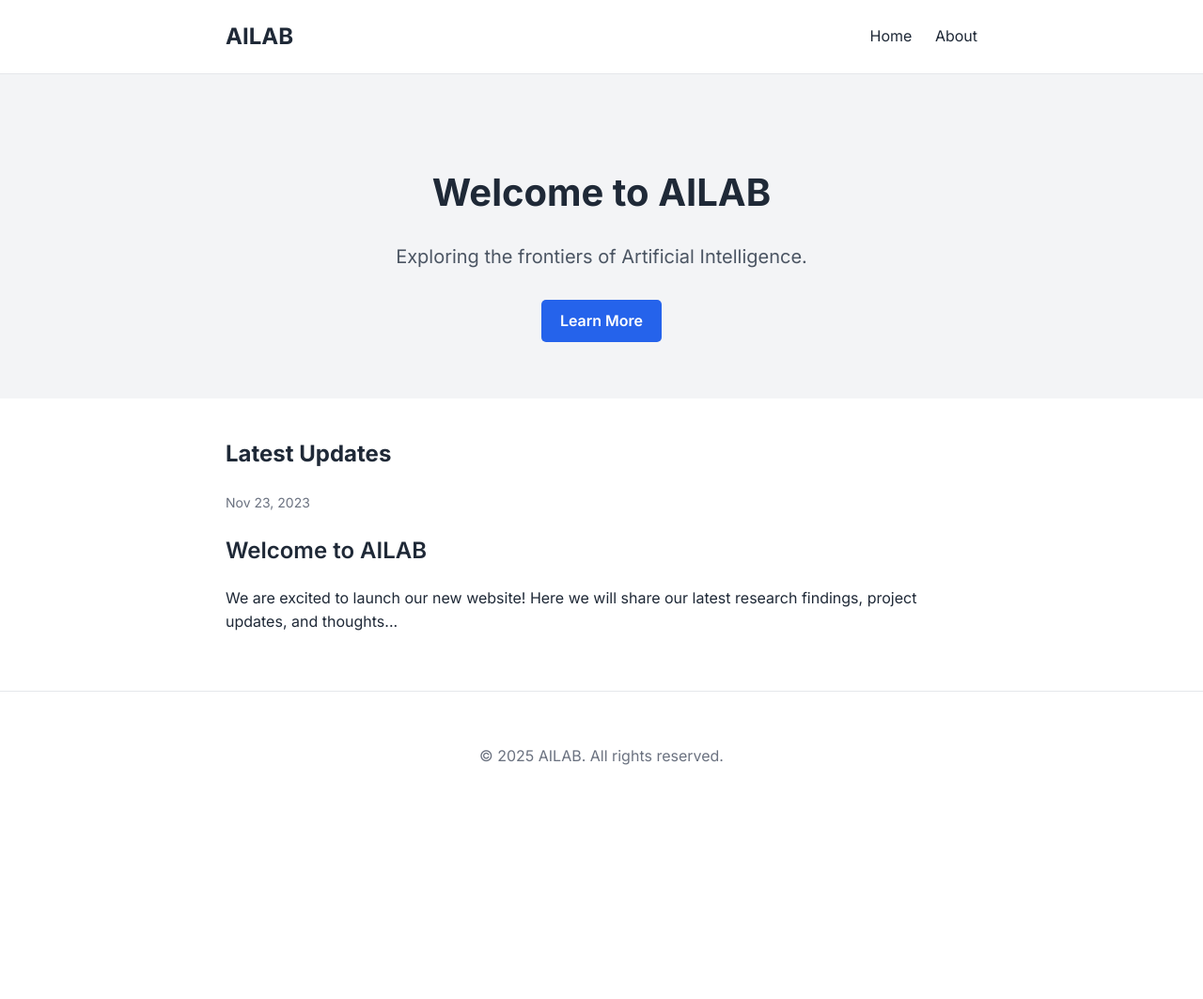
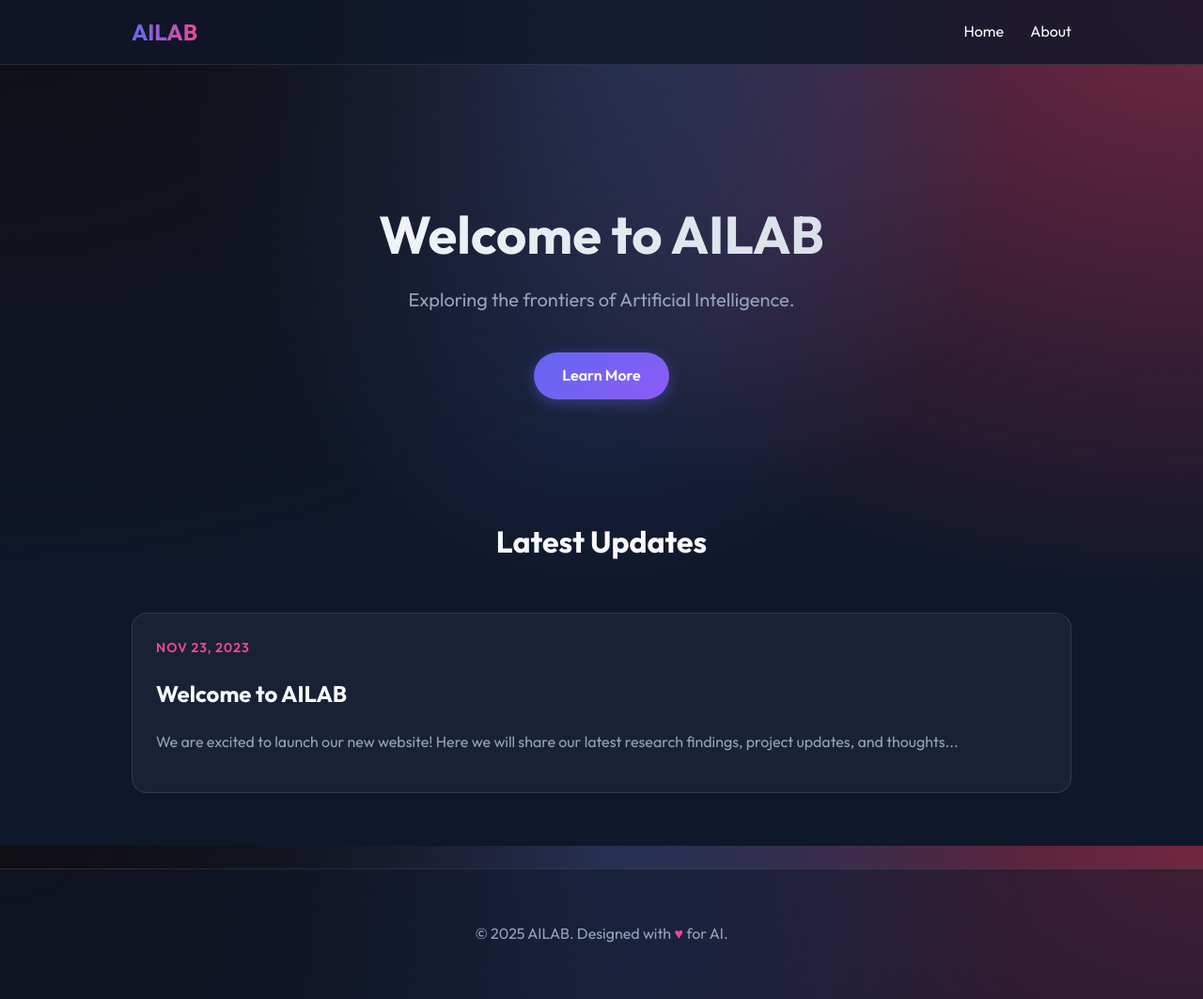
Before and after one commit to GiuseppeVizzari/ailab, a Jekyll site: the page built from index.md, in a window 1280 px wide and 1063 px high. Shown: the whole window at 94% size. Built offline with Jekyll 4.4.1, drawn with Linux system fonts in a browser that asks for light colours.

Commit message:
Upgrade to premium design

```diff
--- a/_includes/footer.html
+++ b/_includes/footer.html
@@ -1,5 +1,5 @@
 <footer class="site-footer">
     <div class="container">
-        <p>&copy; {{ site.time | date: '%Y' }} {{ site.title }}. All rights reserved.</p>
+        <p>&copy; {{ site.time | date: '%Y' }} {{ site.title }}. Designed with <span style="color: var(--secondary-color);">♥</span> for AI.</p>
     </div>
 </footer>
--- a/_includes/header.html
+++ b/_includes/header.html
@@ -1,6 +1,8 @@
 <header class="site-header">
     <div class="container">
-        <a class="site-title" href="{{ "/" | relative_url }}">{{ site.title }}</a>
+        <a class="site-title" href="{{ "/" | relative_url }}">
+            {{ site.title }}
+        </a>
         <nav class="site-nav">
             <a href="{{ "/" | relative_url }}">Home</a>
             <a href="{{ "/about" | relative_url }}">About</a>
--- a/_layouts/default.html
+++ b/_layouts/default.html
@@ -8,7 +8,7 @@
     <link rel="stylesheet" href="{{ "/assets/css/style.css" | relative_url }}">
     <link rel="preconnect" href="https://fonts.googleapis.com">
     <link rel="preconnect" href="https://fonts.gstatic.com" crossorigin>
-    <link href="https://fonts.googleapis.com/css2?family=Inter:wght@400;600;700&display=swap" rel="stylesheet">
+    <link href="https://fonts.googleapis.com/css2?family=Outfit:wght@300;400;600;700&display=swap" rel="stylesheet">
 </head>
 <body>
 
--- a/assets/css/style.css
+++ b/assets/css/style.css
@@ -1,9 +1,28 @@
 :root {
-    --primary-color: #2563eb;
-    --text-color: #1f2937;
-    --bg-color: #ffffff;
-    --secondary-bg: #f3f4f6;
-    --font-family: 'Inter', sans-serif;
+    /* Color Palette */
+    --primary-color: #6366f1;
+    /* Indigo 500 */
+    --primary-hover: #4f46e5;
+    /* Indigo 600 */
+    --secondary-color: #ec4899;
+    /* Pink 500 */
+    --accent-color: #8b5cf6;
+    /* Violet 500 */
+
+    --bg-color: #0f172a;
+    /* Slate 900 */
+    --text-color: #f8fafc;
+    /* Slate 50 */
+    --text-muted: #94a3b8;
+    /* Slate 400 */
+
+    --card-bg: rgba(30, 41, 59, 0.7);
+    /* Slate 800 with opacity */
+    --card-border: rgba(255, 255, 255, 0.1);
+
+    --font-family: 'Outfit', sans-serif;
+
+    --glass-shadow: 0 8px 32px 0 rgba(0, 0, 0, 0.37);
 }
 
 body {
@@ -12,28 +31,41 @@ body {
     background-color: var(--bg-color);
     margin: 0;
     line-height: 1.6;
+    overflow-x: hidden;
+    background-image:
+        radial-gradient(at 0% 0%, hsla(253, 16%, 7%, 1) 0, transparent 50%),
+        radial-gradient(at 50% 0%, hsla(225, 39%, 30%, 1) 0, transparent 50%),
+        radial-gradient(at 100% 0%, hsla(339, 49%, 30%, 1) 0, transparent 50%);
+    background-attachment: fixed;
 }
 
 a {
     color: var(--primary-color);
     text-decoration: none;
+    transition: color 0.3s ease;
 }
 
 a:hover {
-    text-decoration: underline;
+    color: var(--secondary-color);
 }
 
 .container {
-    max-width: 800px;
+    max-width: 1000px;
     margin: 0 auto;
     padding: 0 20px;
 }
 
 /* Header */
 .site-header {
-    background-color: var(--bg-color);
-    border-bottom: 1px solid #e5e7eb;
-    padding: 20px 0;
+    position: sticky;
+    top: 0;
+    z-index: 1000;
+    background: rgba(15, 23, 42, 0.8);
+    backdrop-filter: blur(12px);
+    -webkit-backdrop-filter: blur(12px);
+    border-bottom: 1px solid var(--card-border);
+    padding: 15px 0;
+    transition: all 0.3s ease;
 }
 
 .site-header .container {
@@ -46,75 +78,182 @@ a:hover {
     font-weight: 700;
     font-size: 1.5rem;
     color: var(--text-color);
-    text-decoration: none;
+    background: linear-gradient(to right, var(--primary-color), var(--secondary-color));
+    -webkit-background-clip: text;
+    background-clip: text;
+    -webkit-text-fill-color: transparent;
 }
 
 .site-nav a {
-    margin-left: 20px;
+    margin-left: 25px;
     color: var(--text-color);
     font-weight: 500;
+    position: relative;
+}
+
+.site-nav a::after {
+    content: '';
+    position: absolute;
+    width: 0;
+    height: 2px;
+    bottom: -5px;
+    left: 0;
+    background-color: var(--secondary-color);
+    transition: width 0.3s ease;
+}
+
+.site-nav a:hover::after {
+    width: 100%;
 }
 
 /* Hero */
 .hero {
-    background-color: var(--secondary-bg);
-    padding: 60px 0;
+    padding: 100px 0;
     text-align: center;
-    margin-bottom: 40px;
+    position: relative;
 }
 
 .hero h1 {
-    font-size: 2.5rem;
-    margin-bottom: 10px;
+    font-size: 3.5rem;
+    margin-bottom: 20px;
+    line-height: 1.2;
+    background: linear-gradient(to right, #fff, #cbd5e1);
+    -webkit-background-clip: text;
+    background-clip: text;
+    -webkit-text-fill-color: transparent;
+    animation: fadeInDown 0.8s ease-out;
 }
 
 .lead {
     font-size: 1.25rem;
-    color: #4b5563;
-    margin-bottom: 30px;
+    color: var(--text-muted);
+    margin-bottom: 40px;
+    max-width: 600px;
+    margin-left: auto;
+    margin-right: auto;
+    animation: fadeInUp 0.8s ease-out 0.2s backwards;
 }
 
 .btn {
     display: inline-block;
-    background-color: var(--primary-color);
+    background: linear-gradient(135deg, var(--primary-color), var(--accent-color));
     color: white;
-    padding: 10px 20px;
-    border-radius: 5px;
+    padding: 12px 30px;
+    border-radius: 50px;
     font-weight: 600;
-    text-decoration: none;
+    box-shadow: 0 4px 15px rgba(99, 102, 241, 0.4);
+    transition: transform 0.3s ease, box-shadow 0.3s ease;
+    animation: fadeInUp 0.8s ease-out 0.4s backwards;
 }
 
 .btn:hover {
-    background-color: #1d4ed8;
-    text-decoration: none;
+    transform: translateY(-2px);
+    box-shadow: 0 6px 20px rgba(99, 102, 241, 0.6);
+    color: white;
 }
 
-/* Posts */
+/* Cards */
 .post-list {
+    display: grid;
+    grid-template-columns: repeat(auto-fit, minmax(300px, 1fr));
+    gap: 30px;
     list-style: none;
     padding: 0;
+    margin-top: 50px;
 }
 
-.post-list li {
-    margin-bottom: 30px;
+.post-card {
+    background: var(--card-bg);
+    border: 1px solid var(--card-border);
+    border-radius: 16px;
+    padding: 25px;
+    transition: transform 0.3s ease, box-shadow 0.3s ease;
+    backdrop-filter: blur(5px);
+}
+
+.post-card:hover {
+    transform: translateY(-5px);
+    box-shadow: var(--glass-shadow);
+    border-color: rgba(255, 255, 255, 0.2);
 }
 
 .post-meta {
     font-size: 0.875rem;
-    color: #6b7280;
+    color: var(--secondary-color);
+    text-transform: uppercase;
+    letter-spacing: 1px;
+    font-weight: 600;
+    display: block;
+    margin-bottom: 10px;
 }
 
 .post-link {
     font-size: 1.5rem;
-    font-weight: 600;
+    font-weight: 700;
     color: var(--text-color);
+    display: block;
+    margin-bottom: 15px;
+}
+
+.post-link:hover {
+    color: var(--primary-color);
+}
+
+.post-excerpt {
+    color: var(--text-muted);
+    font-size: 1rem;
 }
 
 /* Footer */
 .site-footer {
-    border-top: 1px solid #e5e7eb;
+    border-top: 1px solid var(--card-border);
     padding: 40px 0;
-    margin-top: 60px;
+    margin-top: 80px;
     text-align: center;
-    color: #6b7280;
+    color: var(--text-muted);
+    background: rgba(15, 23, 42, 0.5);
 }
+
+/* Animations */
+@keyframes fadeInDown {
+    from {
+        opacity: 0;
+        transform: translateY(-20px);
+    }
+
+    to {
+        opacity: 1;
+        transform: translateY(0);
+    }
+}
+
+@keyframes fadeInUp {
+    from {
+        opacity: 0;
+        transform: translateY(20px);
+    }
+
+    to {
+        opacity: 1;
+        transform: translateY(0);
+    }
+}
+
+/* Responsive */
+@media (max-width: 768px) {
+    .hero h1 {
+        font-size: 2.5rem;
+    }
+
+    .site-header .container {
+        flex-direction: column;
+    }
+
+    .site-nav {
+        margin-top: 15px;
+    }
+
+    .site-nav a {
+        margin: 0 10px;
+    }
+}
--- a/index.md
+++ b/index.md
@@ -13,15 +13,15 @@ description: Welcome to the AILAB.
 </section>
 
 <section class="latest-posts container">
-    <h2>Latest Updates</h2>
+    <h2 style="text-align: center; margin-bottom: 40px; font-size: 2rem;">Latest Updates</h2>
     <ul class="post-list">
         {% for post in site.posts %}
-        <li>
+        <li class="post-card">
             <span class="post-meta">{{ post.date | date: "%b %-d, %Y" }}</span>
             <h3>
                 <a class="post-link" href="{{ post.url | relative_url }}">{{ post.title | escape }}</a>
             </h3>
-            <p>{{ post.excerpt | strip_html | truncatewords: 20 }}</p>
+            <p class="post-excerpt">{{ post.excerpt | strip_html | truncatewords: 20 }}</p>
         </li>
         {% endfor %}
     </ul>
```
